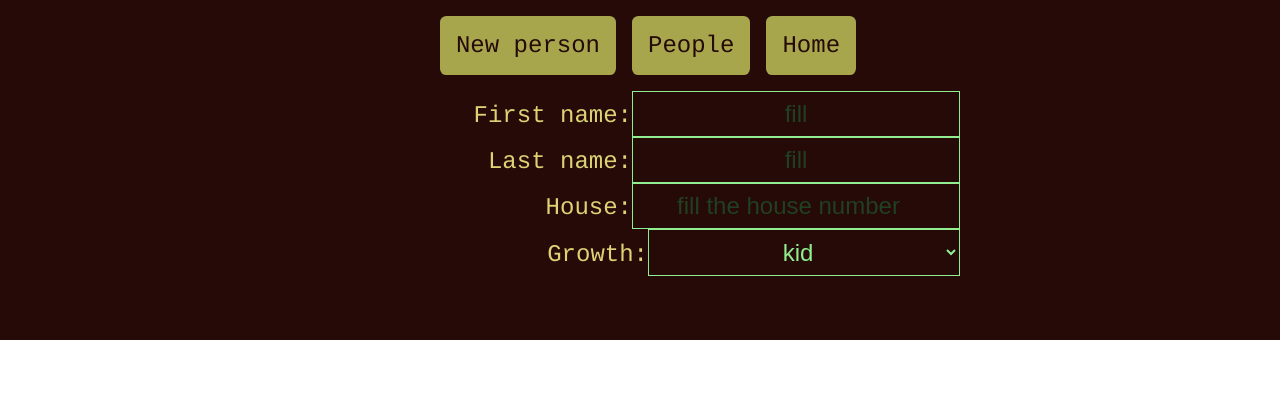
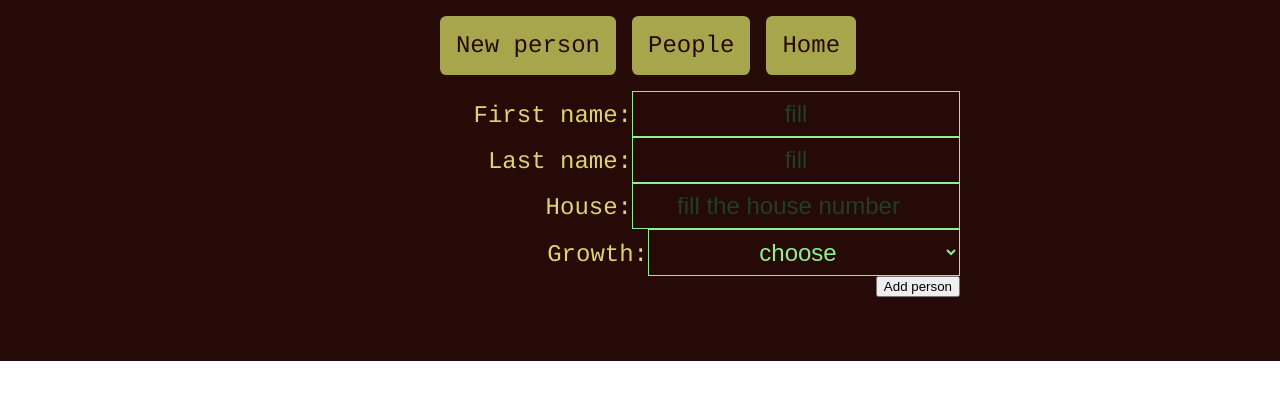
Before and after one commit to CatalinaSorina/Small-Town, a React (Create React App) app in the folder small-town/: page /new in a window 1280 px wide. Shown: the top 400 px of the page. Built offline with nearby package versions, Linux system fonts and the light colour scheme; no server answers.

Commit message:
add person functionallity with post request

```diff
--- a/small-town/src/App.js
+++ b/small-town/src/App.js
@@ -27,6 +27,18 @@ class App extends React.Component {
 			});
 	}
 
+	addPerson(person) {
+		axios
+			.post('http://localhost:3100/people', person)
+			.then((result) => {
+				this.setState({ people: result.data });
+				this.props.history.push('/people');
+			})
+			.catch((error) => {
+				console.log(error);
+			});
+	}
+
 	render() {
 		return (
 			<div className="App">
@@ -38,7 +50,7 @@ class App extends React.Component {
 				<div>
 					<Route exact path="/" component={Home} />
 					<Route exact path="/people" render={() => <People people={this.state.people} />} />
-					<Route exact path="/new" component={NewPerson} />
+					<Route exact path="/new" render={() => <NewPerson addPerson={this.addPerson} />} />
 				</div>
 			</div>
 		);
--- a/small-town/src/components/NewPerson.js
+++ b/small-town/src/components/NewPerson.js
@@ -15,30 +15,59 @@ class NewPerson extends React.Component {
 		};
 	}
 
+	handleChange = (e) => {
+		const property = e.target.name;
+		const value = property === 'house' ? Number(e.target.value) : e.target.value;
+
+		console.log(this.state.person);
+
+		this.setState((previousState) => ({
+			person: {
+				...previousState.person,
+				[property]: value
+			}
+		}));
+
+		console.log(this.state.person);
+	};
+
+	handleSubmit = (e) => {
+		e.preventDefault();
+		console.log(this.state.person);
+		this.props.addPerson(this.state.person);
+	};
+
 	render() {
 		return (
-			<form className="newPerson">
+			<form className="newPerson" onSubmit={this.handleSubmit}>
 				<div>
 					<label>First name:</label>
-					<input type="text" placeholder="fill" />
+					<input name="firstname" onChange={this.handleChange} type="text" placeholder="fill" />
 				</div>
 				<div>
 					<label>Last name:</label>
-					<input type="text" placeholder="fill" />
+					<input name="lastname" onChange={this.handleChange} type="text" placeholder="fill" />
 				</div>
 				<div>
 					<label>House:</label>
-					<input type="number" placeholder="fill the house number" />
+					<input
+						name="house"
+						onChange={this.handleChange}
+						type="number"
+						placeholder="fill the house number"
+					/>
 				</div>
 				<div>
 					<label>Growth:</label>
-					<select>
+					<select name="growth" onChange={this.handleChange}>
+						<option>choose</option>
 						<option>kid</option>
 						<option>teenager</option>
 						<option>adult</option>
 						<option>old</option>
 					</select>
 				</div>
+				<button>Add person</button>
 			</form>
 		);
 	}
--- a/small-town/src/components/People.js
+++ b/small-town/src/components/People.js
@@ -5,7 +5,7 @@ import Person from './Person';
 import './People.css';
 
 const People = (props) => {
-	return <div className="People">{props.people.map((person) => <Person person={person} />)}</div>;
+	return <div className="People">{props.people.map((person) => <Person key={person.id} person={person} />)}</div>;
 };
 
 export default People;
```
Also changed, not shown: 1 other file (tests, documents, lock files or other folders).
